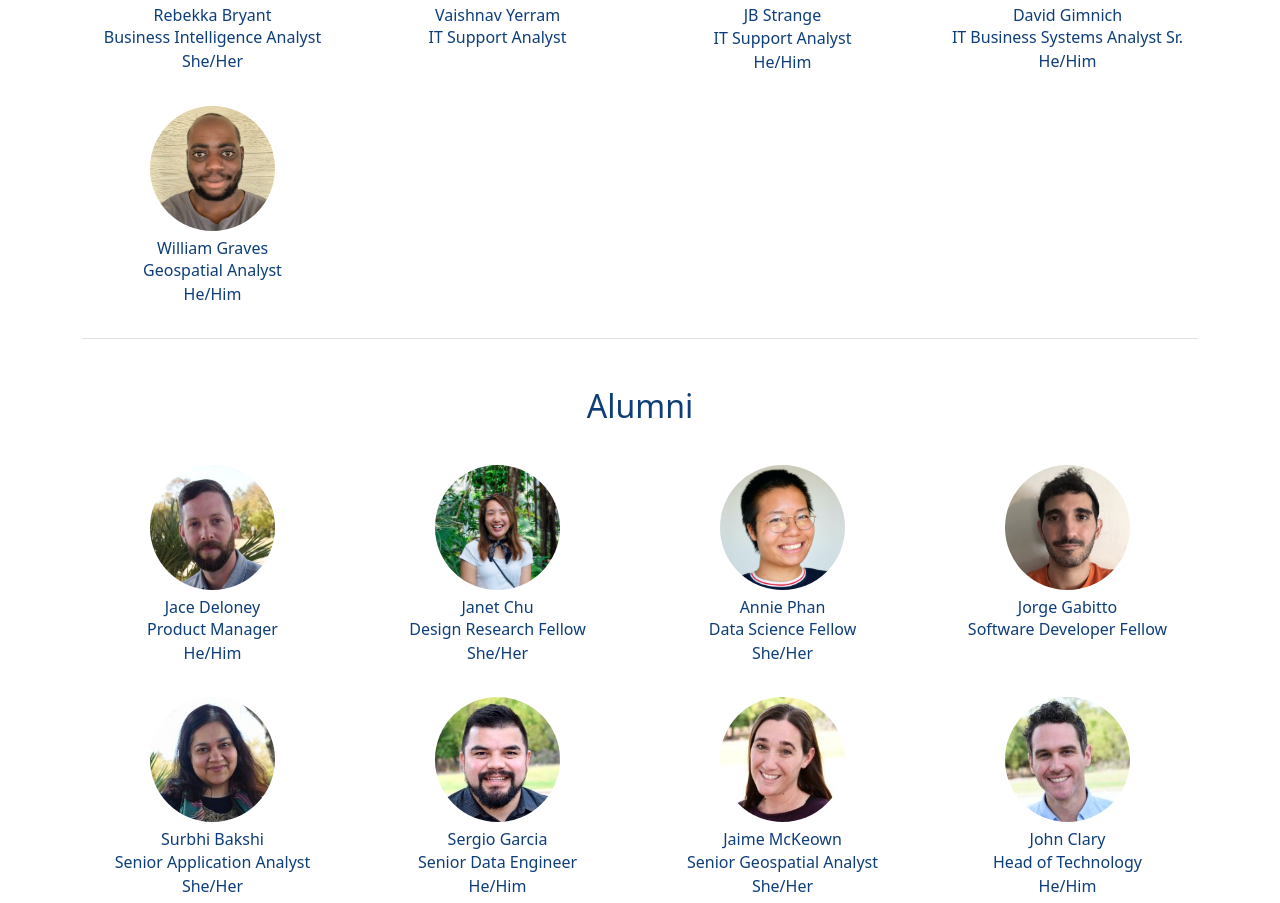
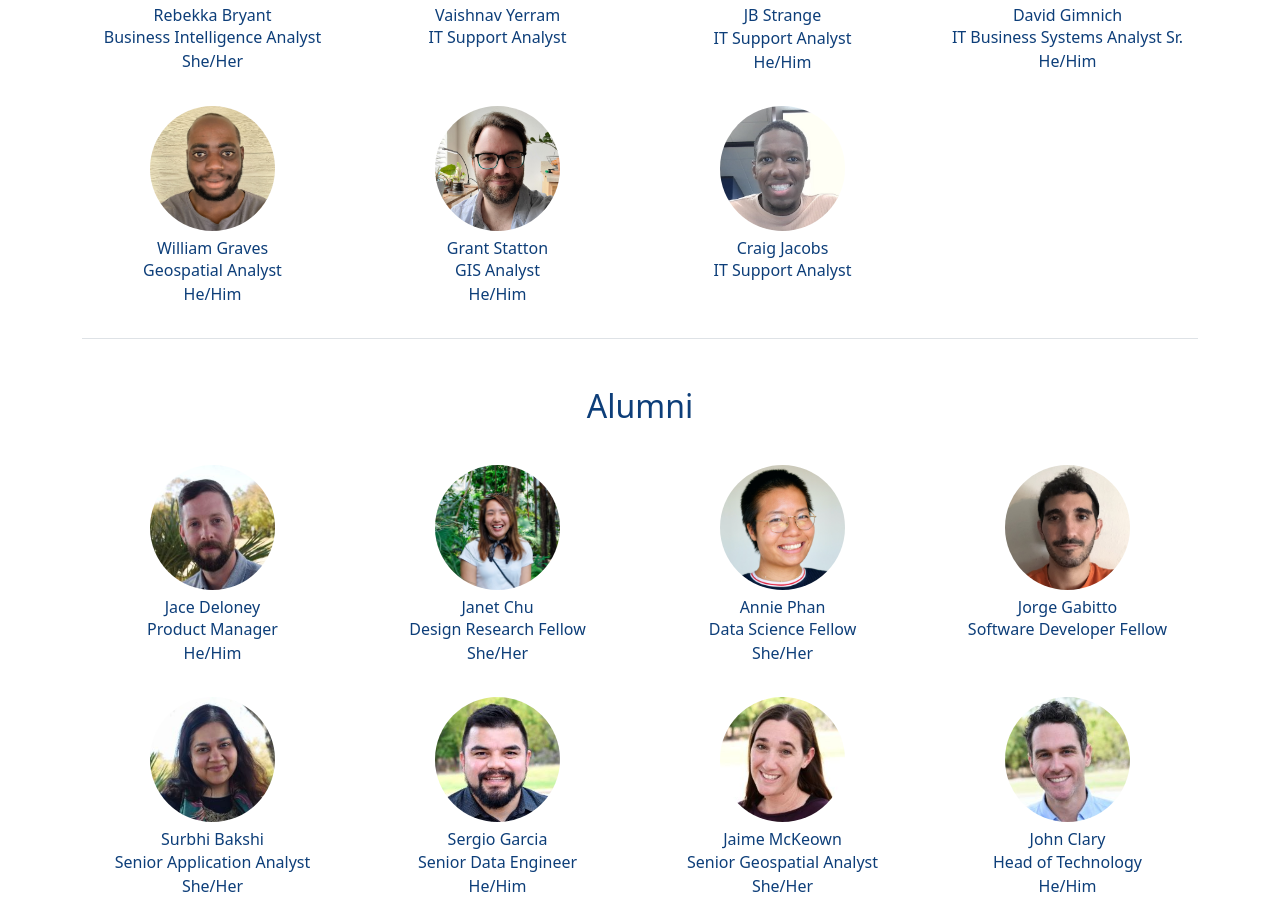
Before and after one commit to cityofaustin/atd-product, a Next.js app: page /about in a window 1280 px wide. Shown: the part 2657-3560 px from the top of the page. Built offline with nearby package versions, Linux system fonts and the light colour scheme; no server answers.

Commit message:
add grant and craig

```diff
--- a/pages/about/index.js
+++ b/pages/about/index.js
@@ -186,7 +186,19 @@ const TEAM_MEMBERS = [
     title: "Geospatial Analyst",
     pronouns: "He/Him",
     src: "assets/headshots/william_graves.jpg"
-  }
+  },
+  {
+    name: "Grant Statton",
+    title: "GIS Analyst",
+    pronouns: "He/Him",
+    src: "assets/headshots/grant_statton.jpg"
+  },
+  {
+    name: "Craig Jacobs",
+    title: "IT Support Analyst",
+    pronouns: null,
+    src: "assets/headshots/craig_jacobs.jpeg",
+  },
 ];
 
 const TEAM_MEMBER_ALUMNI = [
```
Also changed, not shown: public/assets/headshots/craig_jacobs.jpeg (added), public/assets/headshots/grant_statton.jpg (added).
